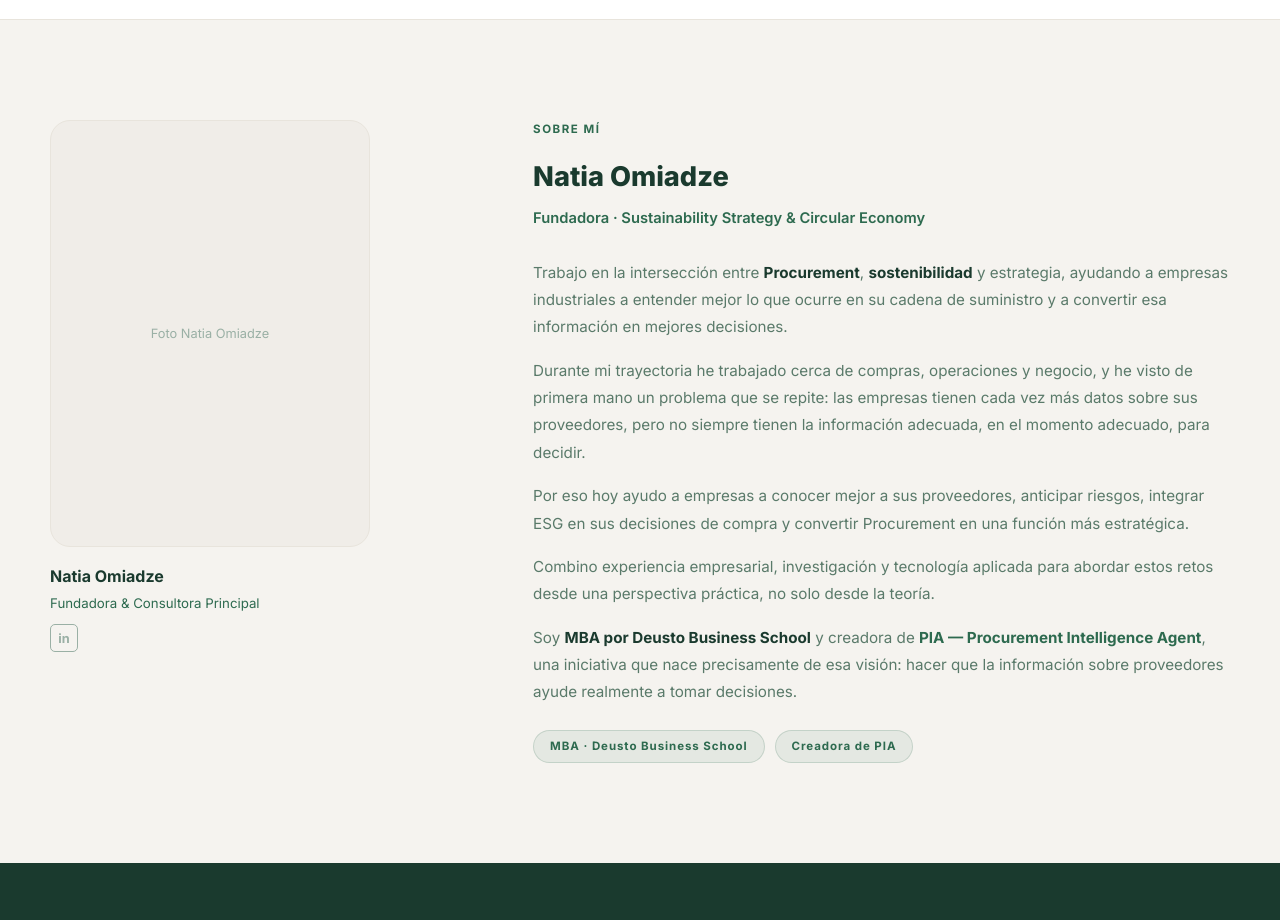
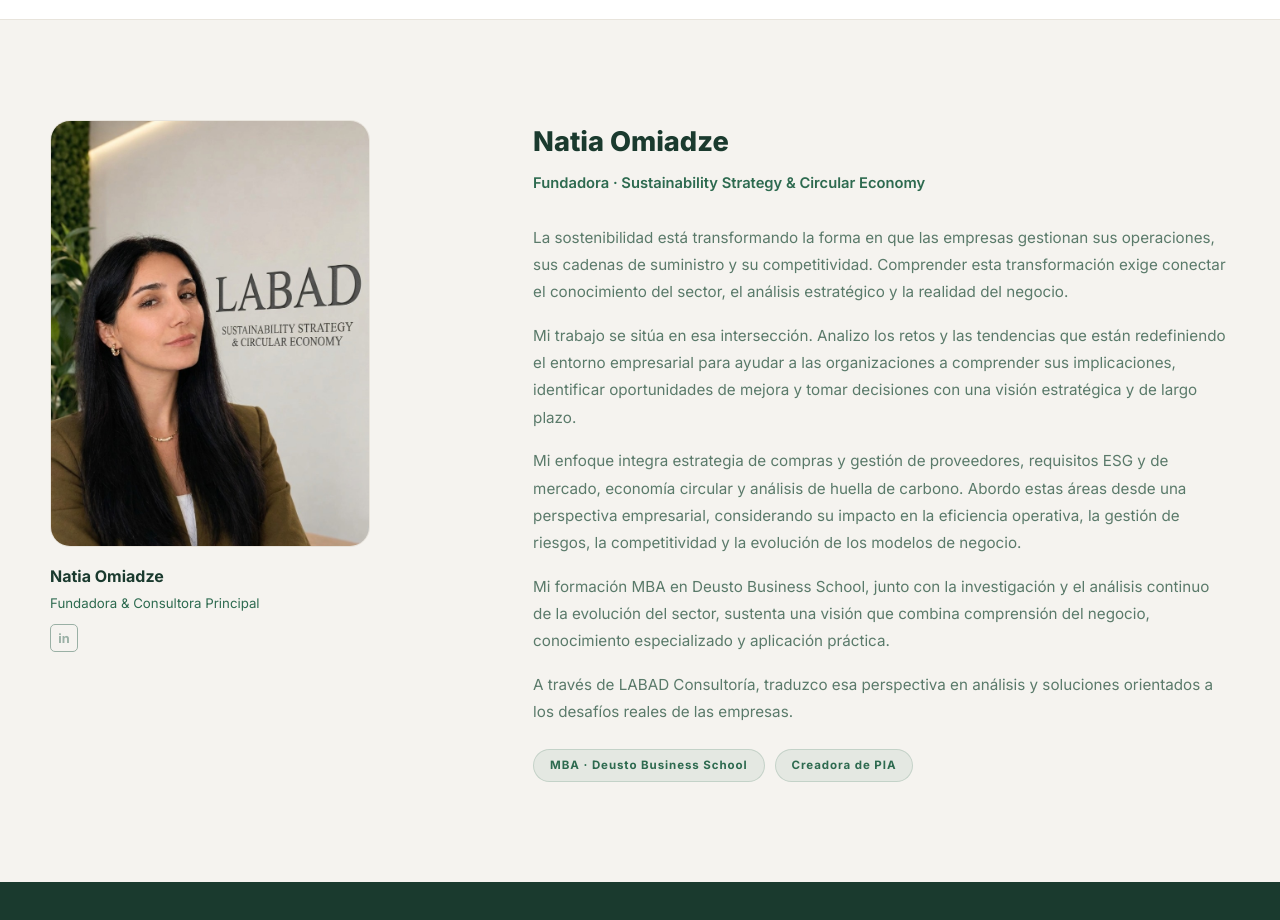
Before and after one commit to lion5481/web-natia, a plain HTML site: page quienes-somos.html in a window 1280 px wide. Shown: the part 2460-3380 px from the top of the page. Drawn offline with Linux system fonts and the light colour scheme.

Commit message:
Update quienes-somos.html

```diff
--- a/quienes-somos.html
+++ b/quienes-somos.html
@@ -675,20 +675,21 @@
     <section class="founder" aria-labelledby="founder-title">
       <div class="container founder-grid">
         <div>
-          <div class="founder-photo" role="img" aria-label="Foto de Natia Omiadze">Foto Natia Omiadze</div>
+          <div class="founder-photo">
+            <img src="images/natia-omiadze.jpeg" alt="Natia Omiadze, fundadora y consultora principal de LABAD Consultoría">
+          </div>
           <p class="founder-name">Natia Omiadze</p>
           <p class="founder-role">Fundadora &amp; Consultora Principal</p>
-          <a class="founder-linkedin" href="https://www.linkedin.com/in/natia-omiadze/" target="_blank" rel="noopener noreferrer" aria-label="Perfil de Natia Omiadze en LinkedIn">in</a>
+          <a class="founder-linkedin" href="https://www.linkedin.com/in/natia-omiadze" target="_blank" rel="noopener noreferrer" aria-label="Perfil de Natia Omiadze en LinkedIn">in</a>
         </div>
         <div class="founder-copy">
-          <span class="section-label">Sobre mí</span>
           <h2 id="founder-title">Natia Omiadze</h2>
           <p class="role-line">Fundadora · Sustainability Strategy &amp; Circular Economy</p>
-          <p>Trabajo en la intersección entre <strong>Procurement</strong>, <strong>sostenibilidad</strong> y estrategia, ayudando a empresas industriales a entender mejor lo que ocurre en su cadena de suministro y a convertir esa información en mejores decisiones.</p>
-          <p>Durante mi trayectoria he trabajado cerca de compras, operaciones y negocio, y he visto de primera mano un problema que se repite: las empresas tienen cada vez más datos sobre sus proveedores, pero no siempre tienen la información adecuada, en el momento adecuado, para decidir.</p>
-          <p>Por eso hoy ayudo a empresas a conocer mejor a sus proveedores, anticipar riesgos, integrar ESG en sus decisiones de compra y convertir Procurement en una función más estratégica.</p>
-          <p>Combino experiencia empresarial, investigación y tecnología aplicada para abordar estos retos desde una perspectiva práctica, no solo desde la teoría.</p>
-          <p>Soy <strong>MBA por Deusto Business School</strong> y creadora de <strong class="pia-name">PIA — Procurement Intelligence Agent</strong>, una iniciativa que nace precisamente de esa visión: hacer que la información sobre proveedores ayude realmente a tomar decisiones.</p>
+          <p>La sostenibilidad está transformando la forma en que las empresas gestionan sus operaciones, sus cadenas de suministro y su competitividad. Comprender esta transformación exige conectar el conocimiento del sector, el análisis estratégico y la realidad del negocio.</p>
+          <p>Mi trabajo se sitúa en esa intersección. Analizo los retos y las tendencias que están redefiniendo el entorno empresarial para ayudar a las organizaciones a comprender sus implicaciones, identificar oportunidades de mejora y tomar decisiones con una visión estratégica y de largo plazo.</p>
+          <p>Mi enfoque integra estrategia de compras y gestión de proveedores, requisitos ESG y de mercado, economía circular y análisis de huella de carbono. Abordo estas áreas desde una perspectiva empresarial, considerando su impacto en la eficiencia operativa, la gestión de riesgos, la competitividad y la evolución de los modelos de negocio.</p>
+          <p>Mi formación MBA en Deusto Business School, junto con la investigación y el análisis continuo de la evolución del sector, sustenta una visión que combina comprensión del negocio, conocimiento especializado y aplicación práctica.</p>
+          <p>A través de LABAD Consultoría, traduzco esa perspectiva en análisis y soluciones orientados a los desafíos reales de las empresas.</p>
           <div class="credentials">
             <span class="credential">MBA · Deusto Business School</span>
             <span class="credential">Creadora de PIA</span>
@@ -764,7 +765,7 @@
         </nav>
         <div class="footer-social">
           <h4>Síguenos</h4>
-          <a href="https://www.linkedin.com/in/natia-omiadze/" target="_blank" rel="noopener noreferrer" aria-label="LinkedIn">
+          <a href="https://www.linkedin.com/in/natia-omiadze" target="_blank" rel="noopener noreferrer" aria-label="LinkedIn">
             <svg viewBox="0 0 24 24" fill="currentColor" aria-hidden="true"><path d="M20.447 20.452h-3.554v-5.569c0-1.328-.027-3.037-1.852-3.037-1.853 0-2.136 1.445-2.136 2.939v5.667H9.351V9h3.414v1.561h.046c.477-.9 1.637-1.85 3.37-1.85 3.601 0 4.267 2.37 4.267 5.455v6.286zM5.337 7.433a2.062 2.062 0 0 1-2.063-2.065 2.064 2.064 0 1 1 2.063 2.065zm1.782 13.019H3.555V9h3.564v11.452z"/></svg>
           </a>
         </div>
```
